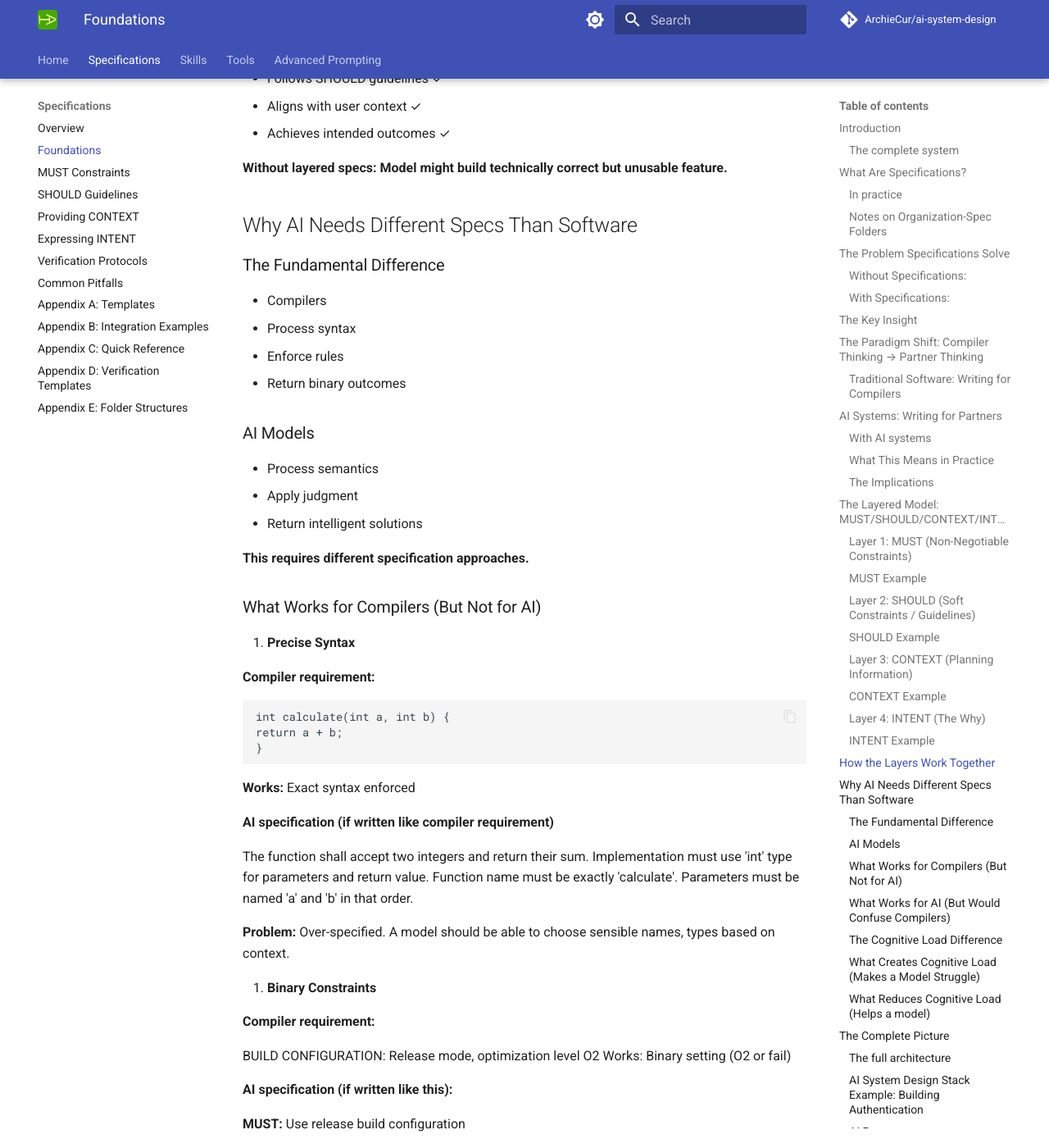
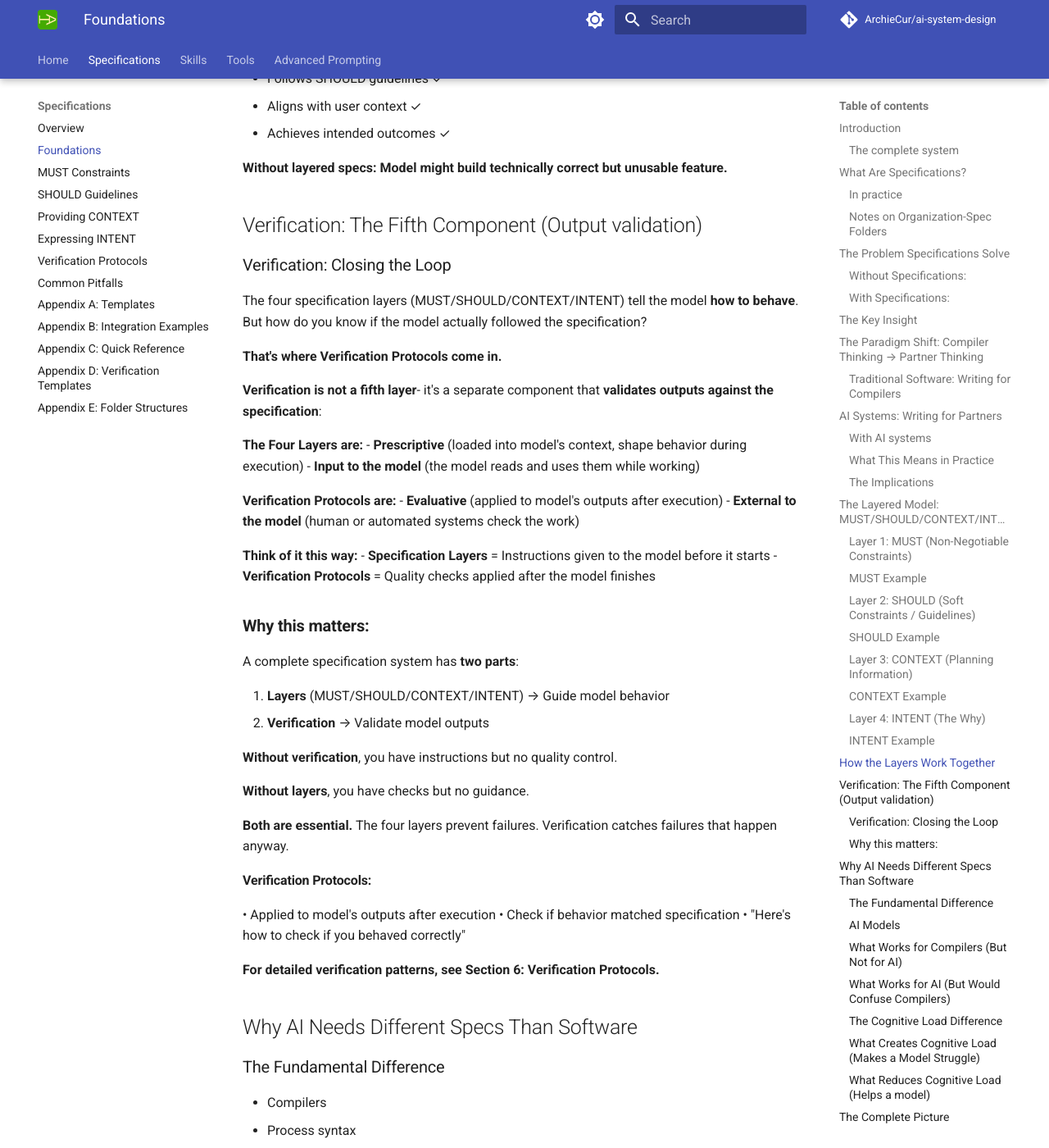
Before and after one commit to ArchieCur/ai-system-design, an MkDocs documentation site: the page built from docs/specifications/Specifications_1_Foundations.md, in a window 1280 px wide and 1400 px high, scrolled down 11051 px. Shown: the whole window at 82% size. Built offline with MkDocs 1.6.1 and Material for MkDocs 9.7.7, drawn with Linux system fonts in a browser that asks for light colours; comment, search, counter and statistics services are not loaded.

Commit message:
Update Specifications_1_Foundations.md

```diff
--- a/docs/specifications/Specifications_1_Foundations.md
+++ b/docs/specifications/Specifications_1_Foundations.md
@@ -454,6 +454,50 @@ Users need to know what went wrong
 
 **Without layered specs: Model might build technically correct but unusable feature.**
 
+## Verification: The Fifth Component (Output validation)
+
+### Verification: Closing the Loop
+
+The four specification layers (MUST/SHOULD/CONTEXT/INTENT) tell the model **how to behave**.
+But how do you know if the model actually followed the specification?
+
+**That's where Verification Protocols come in.**
+
+**Verification is not a fifth layer**- it's a separate component that **validates outputs against the specification**:
+
+**The Four Layers are:**
+- **Prescriptive** (loaded into model's context, shape behavior during execution)
+- **Input to the model** (the model reads and uses them while working)
+
+**Verification Protocols are:**
+- **Evaluative** (applied to model's outputs after execution)
+- **External to the model** (human or automated systems check the work)
+
+**Think of it this way:**
+- **Specification Layers** = Instructions given to the model before it starts
+- **Verification Protocols** = Quality checks applied after the model finishes
+
+### **Why this matters:**
+
+A complete specification system has **two parts**:
+
+1. **Layers** (MUST/SHOULD/CONTEXT/INTENT) → Guide model behavior
+2. **Verification** → Validate model outputs
+
+**Without verification**, you have instructions but no quality control.
+
+**Without layers**, you have checks but no guidance.
+
+**Both are essential.** The four layers prevent failures. Verification catches failures that happen anyway.
+
+#### Verification Protocols:
+
+•	Applied to model's outputs after execution
+•	Check if behavior matched specification
+•	"Here's how to check if you behaved correctly"
+
+**For detailed verification patterns, see Section 6: Verification Protocols.**
+
 ## Why AI Needs Different Specs Than Software
 
 ### The Fundamental Difference
```
